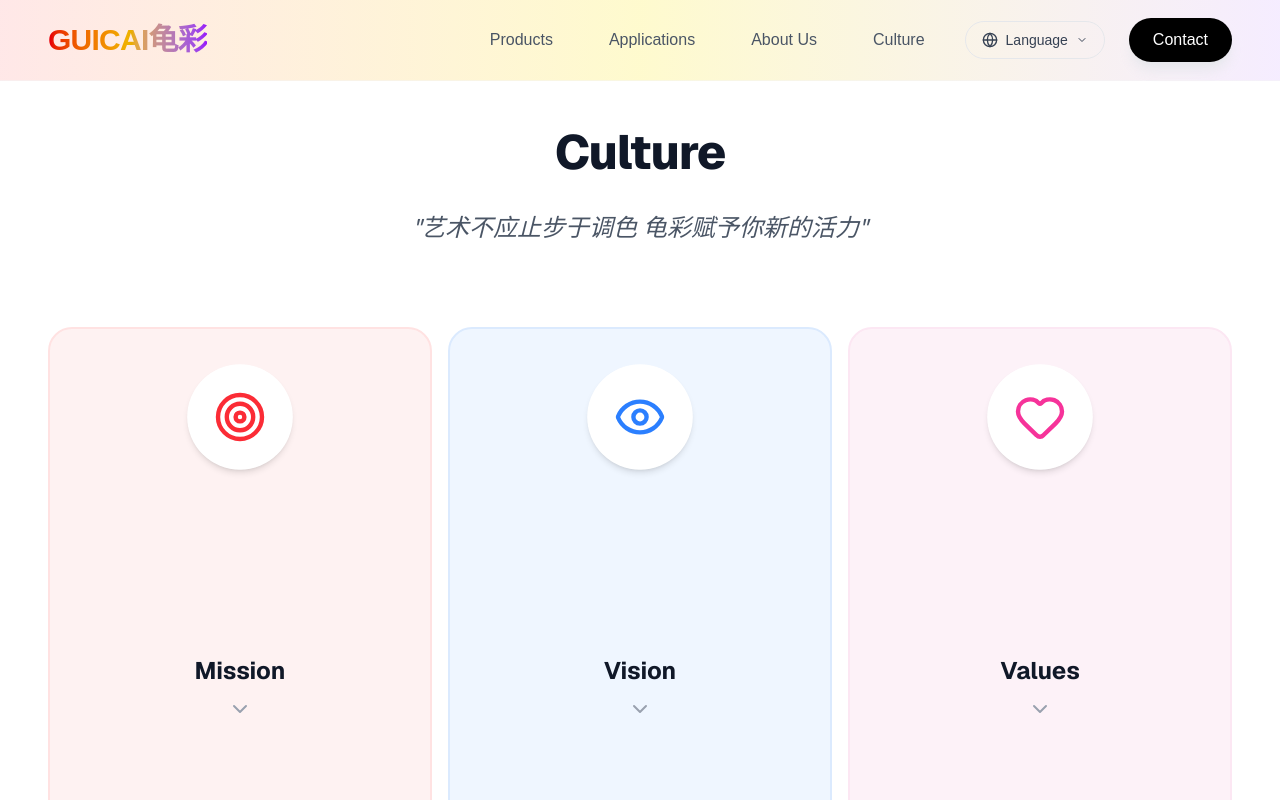
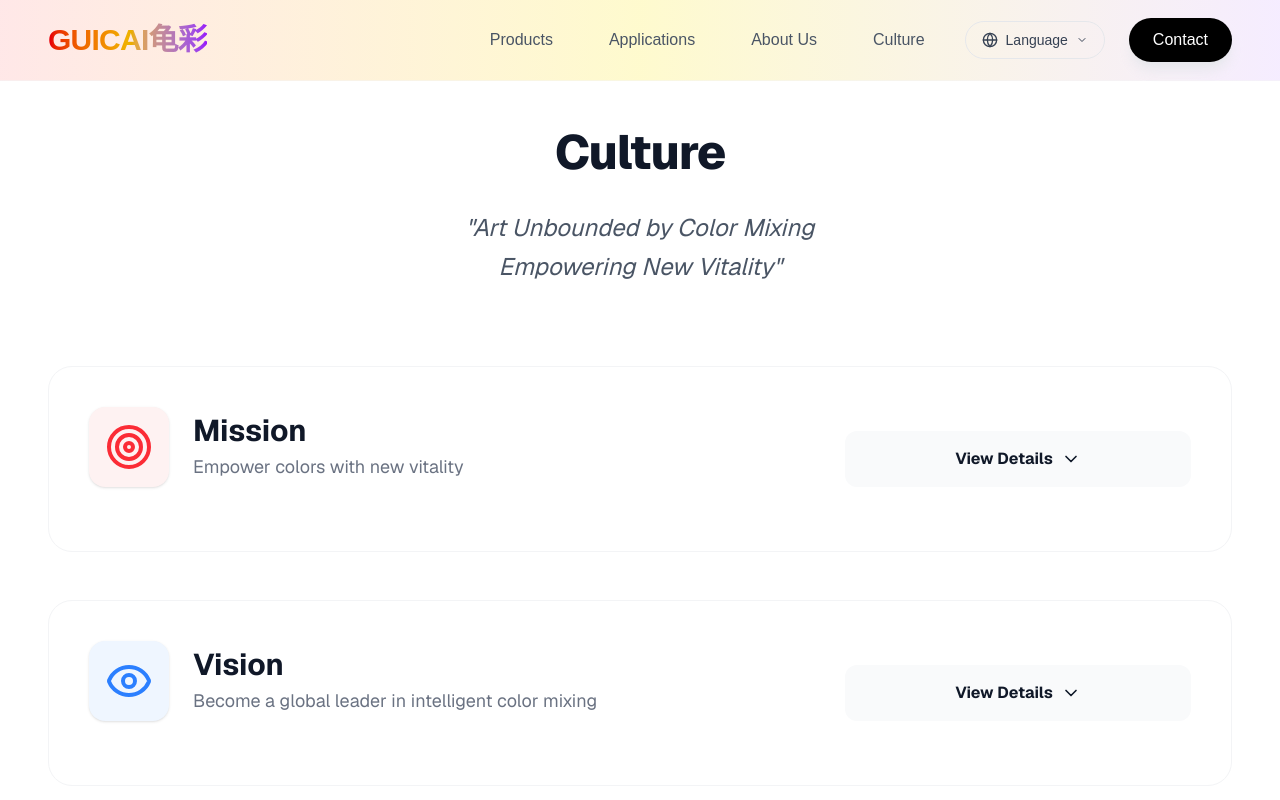
Before and after one commit to zinc6666/guicai-website, a Next.js app: page /en/culture in a window 1280 px wide. Shown: the top 800 px of the page. Built offline with nearby package versions, Linux system fonts and the light colour scheme.

Commit message:
Update homepage poster English text and company description

```diff
--- a/messages/zh.json
+++ b/messages/zh.json
@@ -22,8 +22,8 @@
         "value": "中国河南省郑州市金水区慧科路 33 号西亚斯科教产业园 10 号楼 4 层"
       },
       "phone": {
-        "title": "联系电话",
-        "value": "138-xxxx-xxxx"
+        "title": "合作邮箱",
+        "value": "marketing@guicai.com"
       },
       "email": {
         "title": "电子邮箱",
@@ -208,7 +208,7 @@
     "company_news": "公司新闻",
     "industry_news": "行业动态",
     "follow_us": "关注我们",
-    "hotline": "服务热线",
+    "hotline": "公司邮箱",
     "marketing_email": "市场合作",
     "sales_email": "销售咨询",
     "service_email": "技术支持",
--- a/src/app/[locale]/about/page.tsx
+++ b/src/app/[locale]/about/page.tsx
@@ -34,9 +34,14 @@ export default function AboutPage() {
       {/* Header */}
       <div className="w-full px-6 lg:px-12 mb-20">
         <h1 className="text-5xl font-extrabold mb-6 tracking-tight">{t('nav.sustainability')}</h1>
-        <p className="text-xl text-gray-500 max-w-3xl leading-relaxed">
-          {t('hero.subtitle')}
-        </p>
+          <div className="space-y-2">
+           <p className="text-xl text-gray-500 max-w-3xl leading-relaxed">
+             {t('hero.subtitle_1')}
+           </p>
+           <p className="text-lg text-primary-500 font-medium">
+             {t('hero.subtitle_2')}
+           </p>
+        </div>
       </div>
 
       {/* Content Sections */}
--- a/src/app/[locale]/culture/page.tsx
+++ b/src/app/[locale]/culture/page.tsx
@@ -48,81 +48,73 @@ export default function CulturePage() {
       <div className="w-full px-6 lg:px-12 mb-20 text-center">
         <h1 className="text-5xl font-extrabold mb-8 tracking-tight">{t('nav.about')}</h1>
         <p className="text-2xl text-gray-600 max-w-4xl mx-auto leading-relaxed italic">
-          "{t('艺术不应止步于调色 龟彩赋予你新的活力')}"
+          "{t('hero.subtitle_1')}
+        </p>
+        <p className="text-2xl text-gray-600 max-w-4xl mx-auto leading-relaxed italic">
+          {t('hero.subtitle_2')}"
         </p>
       </div>
 
-      {/* Culture Values - Desktop Horizontal Accordion & Mobile Vertical Stack */}
+      {/* Culture Values - Products Style Layout */}
       <div className="w-full px-6 lg:px-12 mb-20">
-        <div className="flex flex-col md:flex-row gap-6 md:gap-4 md:h-[600px]">
-          {values.map((value) => {
-            const isExpanded = expandedValue === value.key;
-            return (
+        <div className="grid grid-cols-1 gap-12">
+          {values.map((value) => (
             <div
               key={value.key}
               id={value.key}
-                className={`
-                  relative rounded-3xl border-2 ${value.border} ${value.bg} overflow-hidden transition-all duration-700 ease-[cubic-bezier(0.25,1,0.5,1)] cursor-pointer
-                  flex flex-col
-                  ${/* Mobile styles */ ''}
-                  w-full md:w-auto
-                  ${/* Desktop styles */ ''}
-                  md:h-full
-                  ${isExpanded ? 'md:flex-[3]' : 'md:flex-1 hover:md:flex-[1.2]'}
-                `}
-                onClick={() => toggleValue(value.key)}
+              className={`group bg-white border border-gray-100 rounded-3xl transition-all duration-500 overflow-hidden ${
+                expandedValue === value.key ? 'shadow-2xl ring-1 ring-black/5' : 'hover:shadow-xl hover:border-gray-200'
+              }`}
             >
-                {/* Content Container */}
-                <div className="flex flex-col h-full p-8 md:p-10 relative z-10">
-                  {/* Icon & Header */}
-                  <div className={`flex flex-col md:flex-row items-center md:items-start gap-6 transition-all duration-500 ${isExpanded ? 'md:mb-8' : 'md:mb-0 md:justify-center md:h-full'}`}>
-                    <div className={`bg-white w-20 h-20 md:w-24 md:h-24 rounded-full flex-shrink-0 flex items-center justify-center shadow-md transition-all duration-500 ${isExpanded ? '' : 'md:scale-110'}`}>
+              {/* Main Card Content */}
+              <div className="p-10 grid md:grid-cols-3 gap-8 items-start">
+                <div className="md:col-span-2">
+                  <div className="flex items-center gap-6 mb-6">
+                    <div className={`w-20 h-20 rounded-2xl flex items-center justify-center shadow-sm transition-transform duration-300 ${
+                      expandedValue === value.key ? 'bg-black text-white scale-110' : `${value.bg} group-hover:scale-110`
+                    }`}>
                       {value.icon}
                     </div>
-
-                    <div className={`text-center md:text-left transition-all duration-500 ${isExpanded ? 'opacity-100' : 'md:opacity-0 md:w-0 md:hidden'}`}>
-                      <h2 className="text-2xl md:text-4xl font-bold text-gray-900 mb-2 whitespace-nowrap">{value.title}</h2>
-                      <p className="text-gray-600 font-medium">{value.desc}</p>
+                    <div>
+                      <h2 className="text-3xl font-bold text-gray-900">{value.title}</h2>
+                      <p className="text-lg text-gray-500 mt-1">{value.desc}</p>
+                    </div>
                   </div>
                 </div>
 
-                  {/* Collapsed Title for Desktop (Vertical Mode) */}
-                  {!isExpanded && (
-                    <div className="hidden md:flex absolute inset-0 items-center justify-center pointer-events-none">
-                      <div className="mt-32 text-center">
-                        <h2 className="text-2xl font-bold text-gray-900 mb-2">{value.title}</h2>
-                        <ChevronDown className="w-6 h-6 text-gray-400 mx-auto animate-bounce mt-4" />
+                <div className="md:col-span-1 flex flex-col justify-center h-full">
+                  <button
+                    onClick={() => toggleValue(value.key)}
+                    className={`w-full py-4 rounded-xl font-bold transition-all duration-300 flex items-center justify-center gap-2 ${
+                      expandedValue === value.key
+                        ? 'bg-black text-white shadow-lg scale-105'
+                        : 'bg-gray-50 text-gray-900 hover:bg-gray-100'
+                    }`}
+                  >
+                    {expandedValue === value.key ? t('products_page.collapse_details') : t('products_page.view_details')}
+                    <ChevronDown className={`w-5 h-5 transition-transform duration-300 ${
+                      expandedValue === value.key ? 'rotate-180' : ''
+                    }`} />
+                  </button>
                 </div>
               </div>
-                  )}
 
-                  {/* Detail Content (Desktop & Mobile) */}
+              {/* Expandable Details Section */}
               <div
-                    className={`
-                      transition-all duration-700 ease-in-out overflow-hidden
-                      ${/* Mobile: Grid Expand */ ''}
-                      ${isExpanded ? 'grid-rows-[1fr] opacity-100 mt-6 md:mt-0' : 'grid-rows-[0fr] opacity-0 h-0 md:h-auto'}
-                      md:block md:flex-1
-                    `}
+                className={`transition-all duration-500 ease-in-out overflow-hidden ${
+                  expandedValue === value.key ? 'max-h-[1000px] opacity-100' : 'max-h-0 opacity-0'
+                }`}
               >
-                     <div className={`${isExpanded ? 'block' : 'hidden'} md:block h-full overflow-y-auto pr-2 custom-scrollbar`}>
-                        <div className="bg-white/60 backdrop-blur-sm p-6 md:p-8 rounded-2xl text-lg text-gray-700 leading-relaxed shadow-sm border border-white/50">
+                <div className="p-10 pt-0 border-t border-gray-100 bg-gray-50/50">
+                  <div className="pt-10 animate-in fade-in slide-in-from-top-4 duration-500">
+                    <div className="bg-white border border-gray-100 p-8 rounded-2xl shadow-sm text-lg text-gray-700 leading-relaxed">
                       {value.detail}
                     </div>
                   </div>
                 </div>
-
-                  {/* Mobile Toggle Icon */}
-                  <div className={`md:hidden flex justify-center mt-4 transition-transform duration-300 ${isExpanded ? 'rotate-180' : ''}`}>
-                    <ChevronDown className="w-6 h-6 text-gray-400" />
               </div>
             </div>
-
-                {/* Background Decoration */}
-                <div className={`absolute -bottom-20 -right-20 w-64 h-64 bg-white/20 rounded-full blur-3xl transition-opacity duration-500 ${isExpanded ? 'opacity-100' : 'opacity-0'}`} />
-              </div>
-            );
-          })}
+          ))}
         </div>
       </div>
 
--- a/src/app/[locale]/page.tsx
+++ b/src/app/[locale]/page.tsx
@@ -275,10 +275,10 @@ export default function Home() {
                   {t('footer.follow_us')} <span className="text-green-500"><Globe className="w-5 h-5" /></span>
                 </h4>
                 <div className="space-y-2 text-sm text-gray-400">
-                  <p>{t('footer.hotline')}：<span className="text-white">138-xxxx-xxxx</span></p>
-                  <p>{t('footer.marketing_email')}：marketing@guicai.com</p>
-                  <p>{t('footer.sales_email')}：sales@guicai.com</p>
-                  <p>{t('footer.service_email')}：service@guicai.com</p>
+                  <p>{t('footer.hotline')}：<span className="text-white"> </span></p>
+                  <p>{t('footer.marketing_email')}：marketing@guicai.live</p>
+                  <p>{t('footer.sales_email')}：sales@guicai.live</p>
+                  <p>{t('footer.service_email')}：service@guicai.live</p>
                 </div>
               </div>
 
```
Also changed, not shown: src/app/[locale]/solutions/page.tsx (+55 -33 lines). Lines whose indentation alone changed are shown as unchanged.
